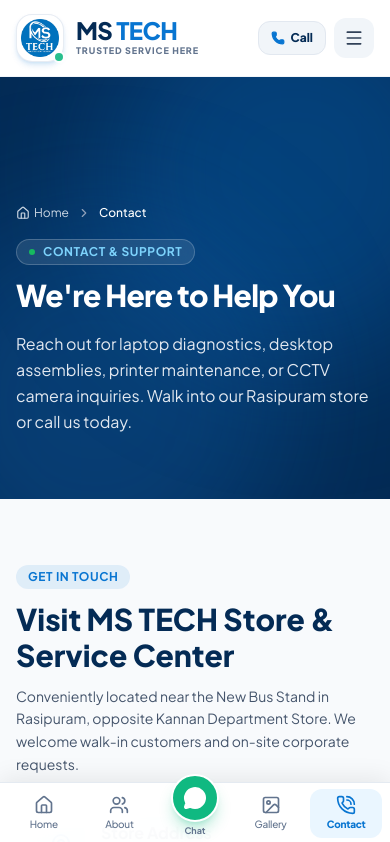
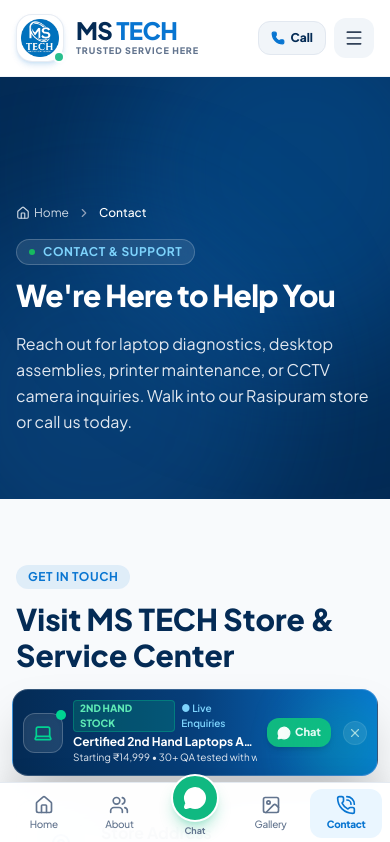
Before and after one commit to KGobikrishnan/MSTECH, a React (Vite) app: page /contact in a window 390 px wide. Shown: the top 842 px of the page. Built offline with nearby package versions, Linux system fonts and the light colour scheme; a web font is replaced by a local one.

Commit message:
updated allindia1

```diff
--- a/index.html
+++ b/index.html
@@ -47,6 +47,41 @@
             }
           },
           {
+            "@type": ["LocalBusiness", "ComputerStore", "ElectronicsRepairShop"],
+            "@id": "https://mstechservices.in/#store",
+            "name": "MS TECH",
+            "alternateName": ["MS Tech Rasipuram", "MS TECH Service", "MS Computer Rasipuram"],
+            "url": "https://mstechservices.in",
+            "logo": "https://mstechservices.in/logo.png",
+            "image": "https://mstechservices.in/office/shopentrance.jpeg",
+            "description": "MS TECH is Rasipuram's premier computer, laptop, printer, and CCTV sales & chip-level repair center. Providing custom gaming & office PC builds, verified 2nd hand / refurbished laptops with warranty, and safe courier delivery across India.",
+            "telephone": "+919843777146",
+            "email": "mstechservices.in@gmail.com",
+            "priceRange": "₹₹",
+            "address": {
+              "@type": "PostalAddress",
+              "streetAddress": "No.5 Balasubramaniyan Theater Road, Opp. Kannan Department Store, New Bus Stand",
+              "addressLocality": "Rasipuram",
+              "addressRegion": "Tamil Nadu",
+              "postalCode": "637408",
+              "addressCountry": "IN"
+            },
+            "geo": {
+              "@type": "GeoCoordinates",
+              "latitude": 11.4647,
+              "longitude": 78.1755
+            },
+            "hasMap": "https://maps.app.goo.gl/4yPx1LWsoEexhwy99",
+            "openingHours": "Mo,Tu,We,Th,Fr,Sa 09:30-20:30",
+            "areaServed": ["Rasipuram", "Namakkal", "Salem", "Erode", "Tamil Nadu", "India"],
+            "sameAs": [
+              "https://maps.app.goo.gl/4yPx1LWsoEexhwy99",
+              "https://www.facebook.com/share/p/1CAqWKxsf6/",
+              "https://www.instagram.com/mstechrasipuram?stkn=cDFwMHRhenV5MTds",
+              "https://youtube.com/@mstech_rasipuram?si=HFjX70Byg5tPgdTK"
+            ]
+          },
+          {
             "@type": "SiteNavigationElement",
             "name": "Services",
             "url": "https://mstechservices.in/services"
--- a/src/App.jsx
+++ b/src/App.jsx
@@ -4,6 +4,7 @@
 import Navbar from "./components/layout/Navbar";
 import Footer from "./components/layout/Footer";
 import MobileActionBar from "./components/layout/MobileActionBar";
+import MobileLeadPill from "./components/layout/MobileLeadPill";
 import FloatingActions from "./components/layout/FloatingActions";
 import SmoothScrollProvider from "./components/common/SmoothScrollProvider";
 
@@ -43,6 +44,9 @@
       {/* Global Footer */}
       <Footer />
 
+      {/* Mobile Sticky Notification Pill (PC Builds & 2nd Hand Stock) */}
+      <MobileLeadPill />
+
       {/* Mobile Sticky Bottom CTA Bar */}
       <MobileActionBar />
 
--- /dev/null
+++ b/src/components/layout/MobileLeadPill.jsx
@@ -0,0 +1,123 @@
+import React, { useState, useEffect } from "react";
+import { MessageCircle, Cpu, Laptop, Sparkles, X, ChevronRight } from "lucide-react";
+import { BUSINESS_INFO } from "../../data/siteData";
+
+export default function MobileLeadPill() {
+  const [isVisible, setIsVisible] = useState(false);
+  const [isDismissed, setIsDismissed] = useState(false);
+  const [activeMessageIndex, setActiveMessageIndex] = useState(0);
+
+  const messages = [
+    {
+      badge: "PC Building",
+      icon: Cpu,
+      title: "Custom Gaming & Office PC Builds",
+      subtitle: "Get specs & price quote • All-India shipping",
+      queryText: "Hi MS TECH, I am looking for a Custom PC build. Please share specs and price quotation."
+    },
+    {
+      badge: "2nd Hand Stock",
+      icon: Laptop,
+      title: "Certified 2nd Hand Laptops Available",
+      subtitle: "Starting ₹14,999 • 30+ QA tested with warranty",
+      queryText: "Hi MS TECH, I am looking to buy a verified 2nd hand / refurbished laptop. Please share today's ready stock and prices."
+    }
+  ];
+
+  // Show after scrolling a little or after 2.5 seconds
+  useEffect(() => {
+    const handleScroll = () => {
+      if (window.scrollY > 200 && !isDismissed) {
+        setIsVisible(true);
+      }
+    };
+
+    const timer = setTimeout(() => {
+      if (!isDismissed) setIsVisible(true);
+    }, 2800);
+
+    window.addEventListener("scroll", handleScroll, { passive: true });
+    return () => {
+      window.removeEventListener("scroll", handleScroll);
+      clearTimeout(timer);
+    };
+  }, [isDismissed]);
+
+  // Alternate message every 4 seconds to show both PC build and Refurbished Laptops
+  useEffect(() => {
+    const interval = setInterval(() => {
+      setActiveMessageIndex((prev) => (prev + 1) % messages.length);
+    }, 4200);
+    return () => clearInterval(interval);
+  }, [messages.length]);
+
+  if (!isVisible || isDismissed) return null;
+
+  const currentMsg = messages[activeMessageIndex];
+  const IconComp = currentMsg.icon;
+
+  const whatsappUrl = `https://wa.me/91${BUSINESS_INFO.phone}?text=${encodeURIComponent(currentMsg.queryText)}`;
+
+  return (
+    <aside
+      aria-label="Quick Stock & Custom PC Notification"
+      className="lg:hidden fixed bottom-[68px] left-3 right-3 z-40 animate-in fade-in slide-in-from-bottom-4 duration-300"
+    >
+      <div className="relative bg-gradient-to-r from-[#042B55] via-[#063F7B] to-[#0875D1] text-white rounded-2xl p-2.5 sm:p-3 shadow-2xl border border-white/20 backdrop-blur-xl flex items-center justify-between gap-3 overflow-hidden">
+
+        {/* Subtle background glow */}
+        <div className="absolute -right-4 -bottom-4 w-24 h-24 bg-emerald-400/20 rounded-full blur-xl pointer-events-none" />
+
+        {/* Clickable Lead Trigger */}
+        <a
+          href={whatsappUrl}
+          target="_blank"
+          rel="noopener noreferrer"
+          className="flex-1 flex items-center gap-2.5 min-w-0"
+        >
+          {/* Animated Glowing Icon */}
+          <div className="relative w-10 h-10 rounded-xl bg-white/10 border border-white/20 flex items-center justify-center shrink-0 shadow-inner">
+            <IconComp className="w-5 h-5 text-emerald-400" />
+            <span className="absolute -top-1 -right-1 w-2.5 h-2.5 bg-emerald-400 rounded-full animate-ping" />
+            <span className="absolute -top-1 -right-1 w-2.5 h-2.5 bg-emerald-400 rounded-full" />
+          </div>
+
+          {/* Text Content */}
+          <div className="min-w-0 flex-1">
+            <div className="flex items-center gap-1.5">
+              <span className="text-[10px] font-black uppercase px-1.5 py-0.2 rounded bg-emerald-500/20 text-emerald-300 border border-emerald-400/30">
+                {currentMsg.badge}
+              </span>
+              <span className="text-[10px] text-[#7DD3FC] font-semibold">● Live Enquiries</span>
+            </div>
+            <p className="text-xs font-bold text-white truncate mt-0.5">
+              {currentMsg.title}
+            </p>
+            <p className="text-[10px] text-slate-200 truncate flex items-center gap-1">
+              <span>{currentMsg.subtitle}</span>
+            </p>
+          </div>
+
+          {/* WhatsApp Action Button */}
+          <div className="shrink-0 flex items-center gap-1 bg-[#10B981] hover:bg-[#059669] text-white px-2.5 py-1.5 rounded-xl text-[11px] font-extrabold shadow-md active:scale-95 transition-transform">
+            <MessageCircle className="w-3.5 h-3.5 fill-current" />
+            <span>Chat</span>
+          </div>
+        </a>
+
+        {/* Dismiss Close Button */}
+        <button
+          onClick={(e) => {
+            e.stopPropagation();
+            setIsDismissed(true);
+          }}
+          className="w-6 h-6 rounded-full bg-white/10 hover:bg-white/20 text-white/70 hover:text-white flex items-center justify-center shrink-0 border border-white/10"
+          aria-label="Dismiss banner"
+        >
+          <X className="w-3.5 h-3.5" />
+        </button>
+
+      </div>
+    </aside>
+  );
+}
```
Also changed, not shown: public/robots.txt.
